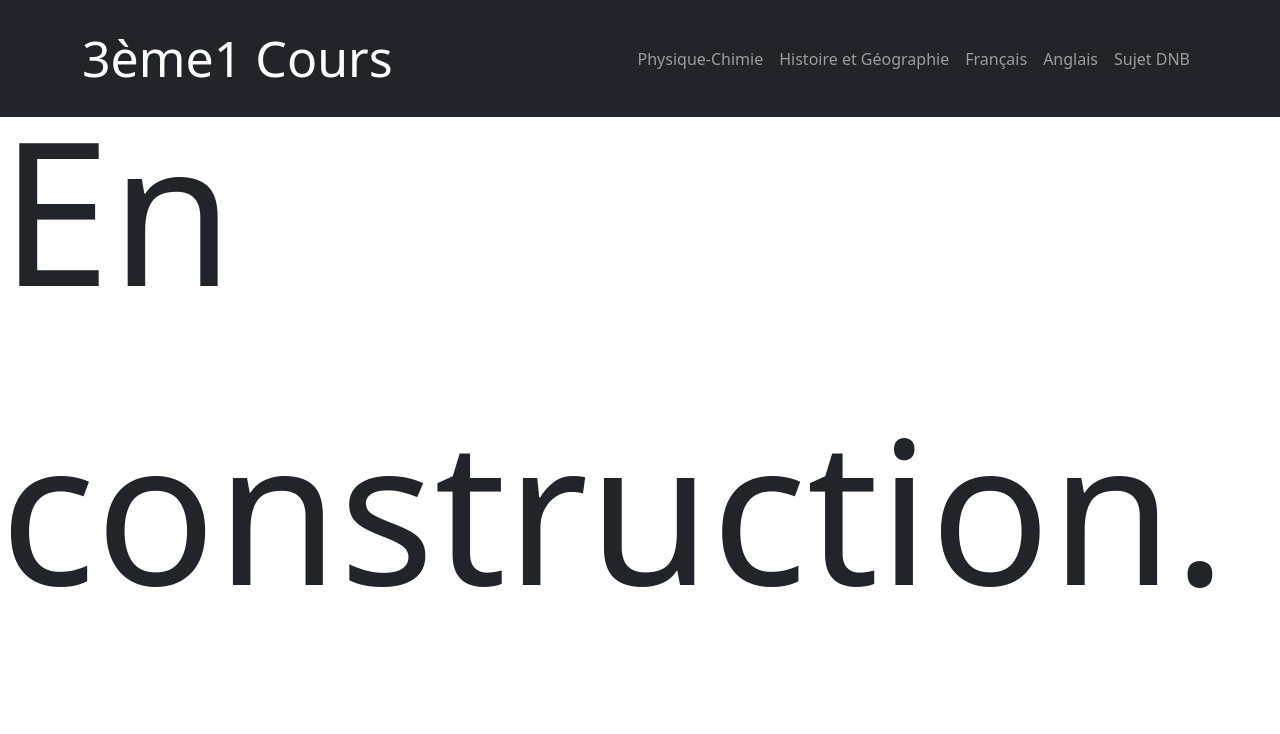
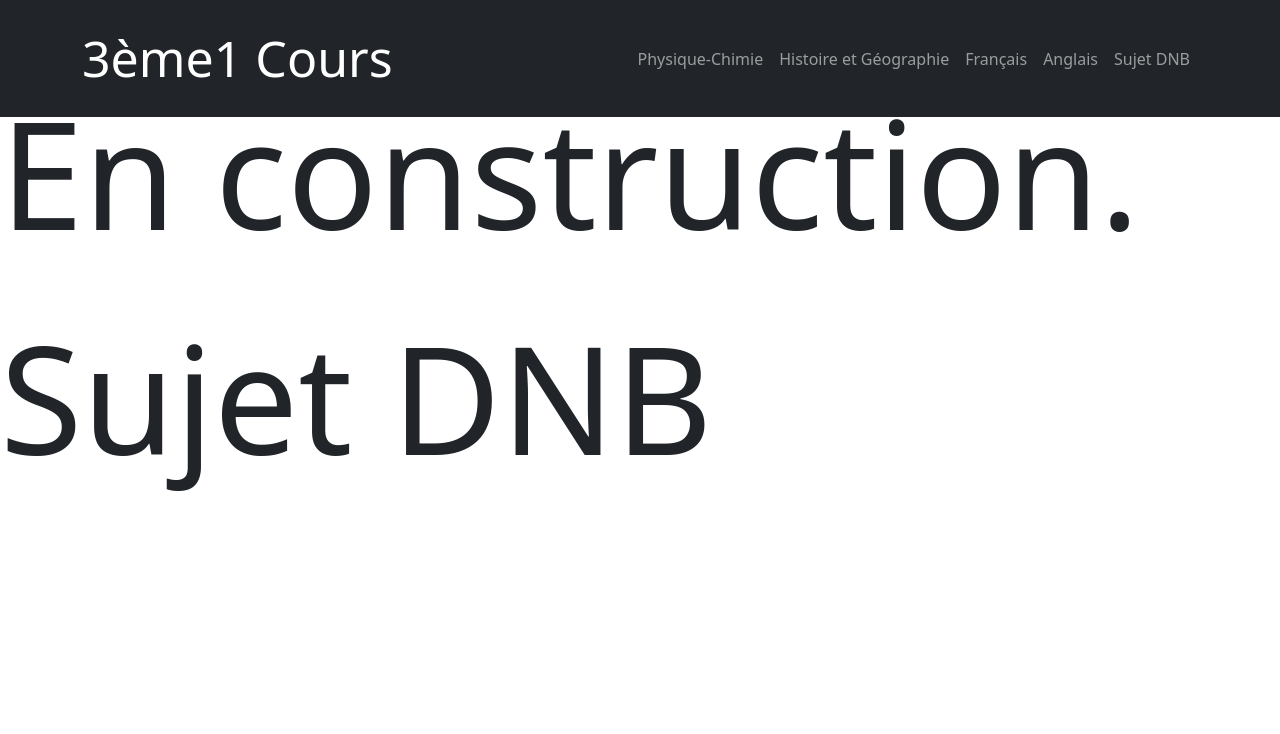
Before and after one commit to LitzyMan/Course_3eme, a website: page sujet.html in a window 1280 px wide. Shown: the top 734 px of the page. Drawn offline with nearby package versions, Linux system fonts and the light colour scheme.

Commit message:
Ronaldo commit

```diff
--- a/sujet.html
+++ b/sujet.html
@@ -45,7 +45,7 @@
           </div>
         </nav>
 
-        <p style="font-size: 199px;">En construction. Sujet DNB</p>
+        <p style="font-size: 150px;">En construction. Sujet DNB</p>
         <script src="https://cdn.jsdelivr.net/npm/bootstrap@5.3.2/dist/js/bootstrap.bundle.min.js" integrity="sha384-C6RzsynM9kWDrMNeT87bh95OGNyZPhcTNXj1NW7RuBCsyN/o0jlpcV8Qyq46cDfL" crossorigin="anonymous"></script>
 </body>
 </html>
```
